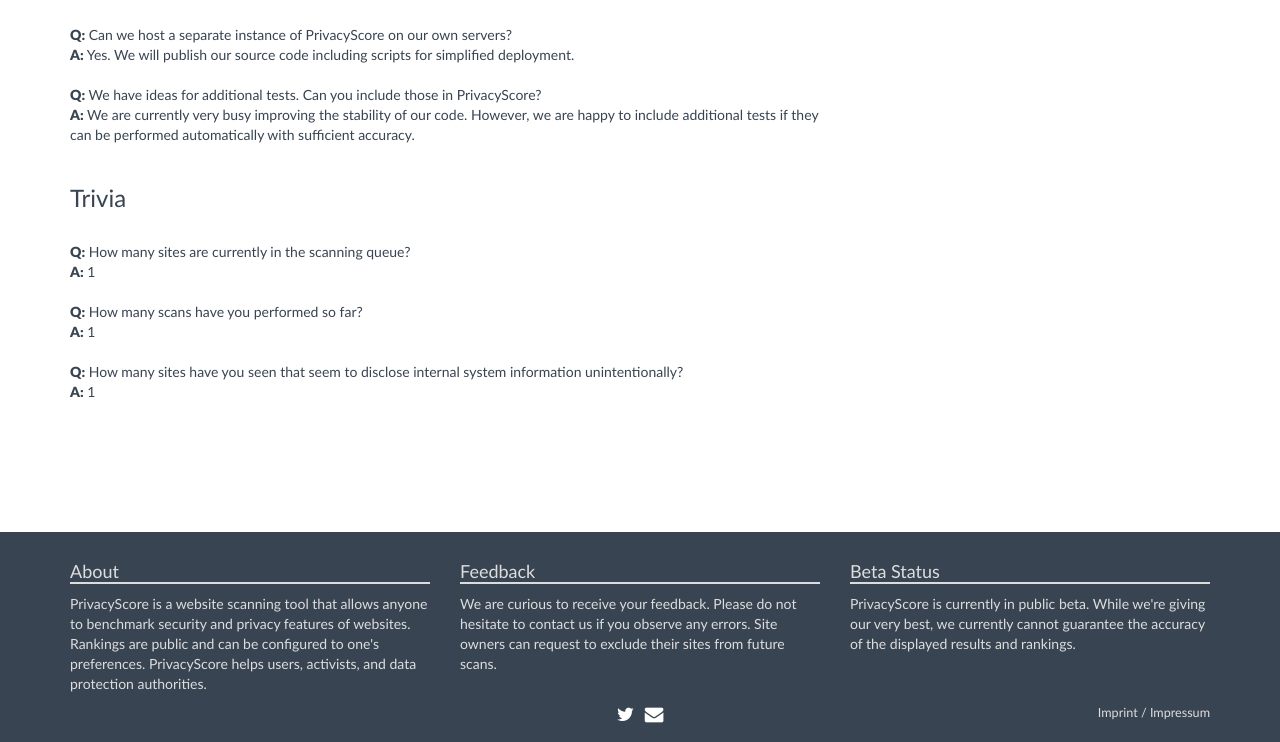
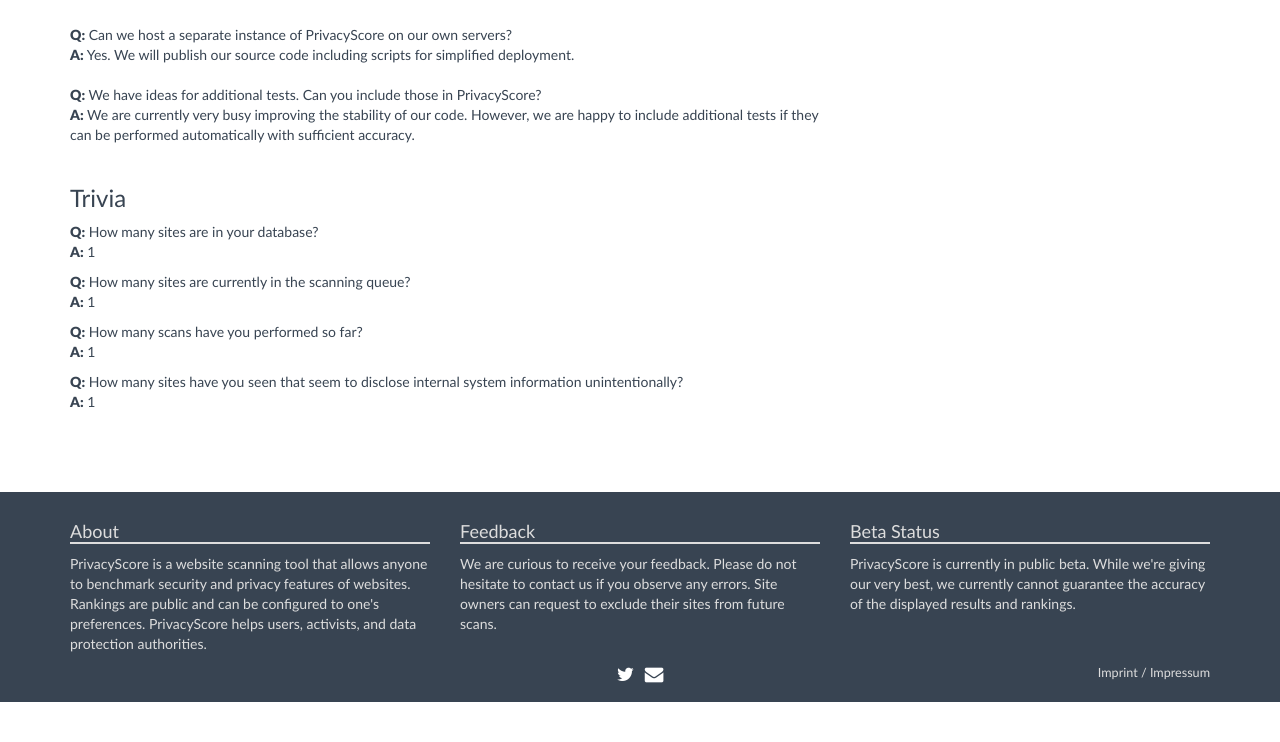
Before and after one commit to PrivacyScore/PrivacyScore, a Django app: template privacyscore/frontend/templates/frontend/faq.html in a window 1280 px wide. Shown: the part 632-1374 px from the top of the page. After the commit the page ends 1334 px from the top, so only its background shows below. Run offline with Django 3.2, Linux system fonts and the light colour scheme; the template is opened without the code that fills it: most values are stand-ins (such as "Sample title", 1, 10 or a date in 2020); parts of the project's set-up code (start-up, migrations or seed data) failed here and were passed over; some libraries are stand-ins or nearby versions; some web fonts are replaced.

Commit message:
FAQ: Display number of sites in database

```diff
--- a/privacyscore/frontend/templates/frontend/faq.html
+++ b/privacyscore/frontend/templates/frontend/faq.html
@@ -49,24 +49,22 @@
         <br>
         <h3>Trivia</h3>
         <div class="hline"></div>
-        <br>
-        <b>Q:</b> How many sites are currently in the scanning queue?
-        <br>
-        <b>A:</b> {{ num_scanning_sites }}
-        <br>
-        <br>
+        <p>
+          <b>Q:</b> How many sites are in your database?<br />
+          <b>A:</b> {{ num_sites }}
+        </p>
+        <p>
+          <b>Q:</b> How many sites are currently in the scanning queue?<br />
+          <b>A:</b> {{ num_scanning_sites }}
+        </p>
         <b>Q:</b> How many scans have you performed so far?
-        <br>
-        <b>A:</b> {{ num_scans }}
-        <br>
-        <br>
-        <b>Q:</b> How many sites have you seen that seem to disclose internal system information unintentionally?
-        <br>
-        <b>A:</b> {{ num_sites_failing_serverleak }}
-        <br>
-        <br>
-        <br>
-        <br>
+        <p>
+          <b>A:</b> {{ num_scans }}<br />
+        </p>
+        <p>
+          <b>Q:</b> How many sites have you seen that seem to disclose internal system information unintentionally?<br />
+          <b>A:</b> {{ num_sites_failing_serverleak }}<br />
+        </p>
     </div>
 </div>
 
--- a/privacyscore/frontend/views.py
+++ b/privacyscore/frontend/views.py
@@ -588,6 +588,7 @@ def faq(request: HttpRequest):
     return render(request, 'frontend/faq.html', {
         'num_scanning_sites': num_scanning_sites,
         'num_scans':  num_scans,
+        'num_sites': Site.objects.count(),
         'num_sites_failing_serverleak': num_sites_failing_serverleak
     })
 
```
